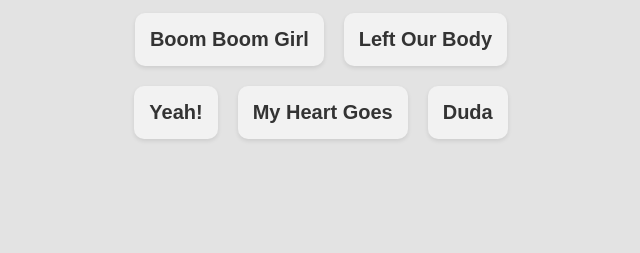
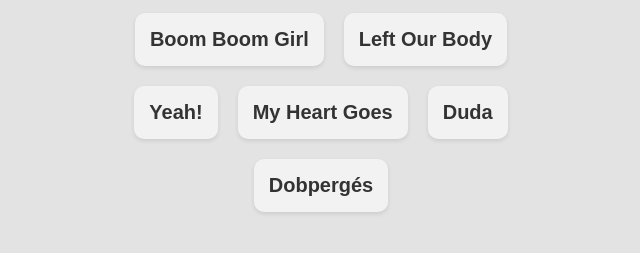
Before and after one commit to pontrendszer/dashboard, a plain HTML site: page index.html in a window 1280 px wide. Shown: the part 87-340 px from the top of the page, without its empty margins (319-959 px from the left). Drawn offline with Linux system fonts and the light colour scheme.

Commit message:
Duda & Dobpergés hozzáadva

```diff
--- a/index.html
+++ b/index.html
@@ -13,6 +13,7 @@
     <button class="sound-button" onclick="playSound('YeahSound.mp3')">Yeah!</button>
     <button class="sound-button" onclick="playSound('MyHeartGoesSound.mp3')">My Heart Goes</button>
     <button class="sound-button" onclick="playSound('Airhorn.mp3')">Duda</button>
+    <button class="sound-button" onclick="playSound('Drumroll.mp3')">Dobpergés</button>
   </div>
   <script src="script.js"></script>
 </body>
```
